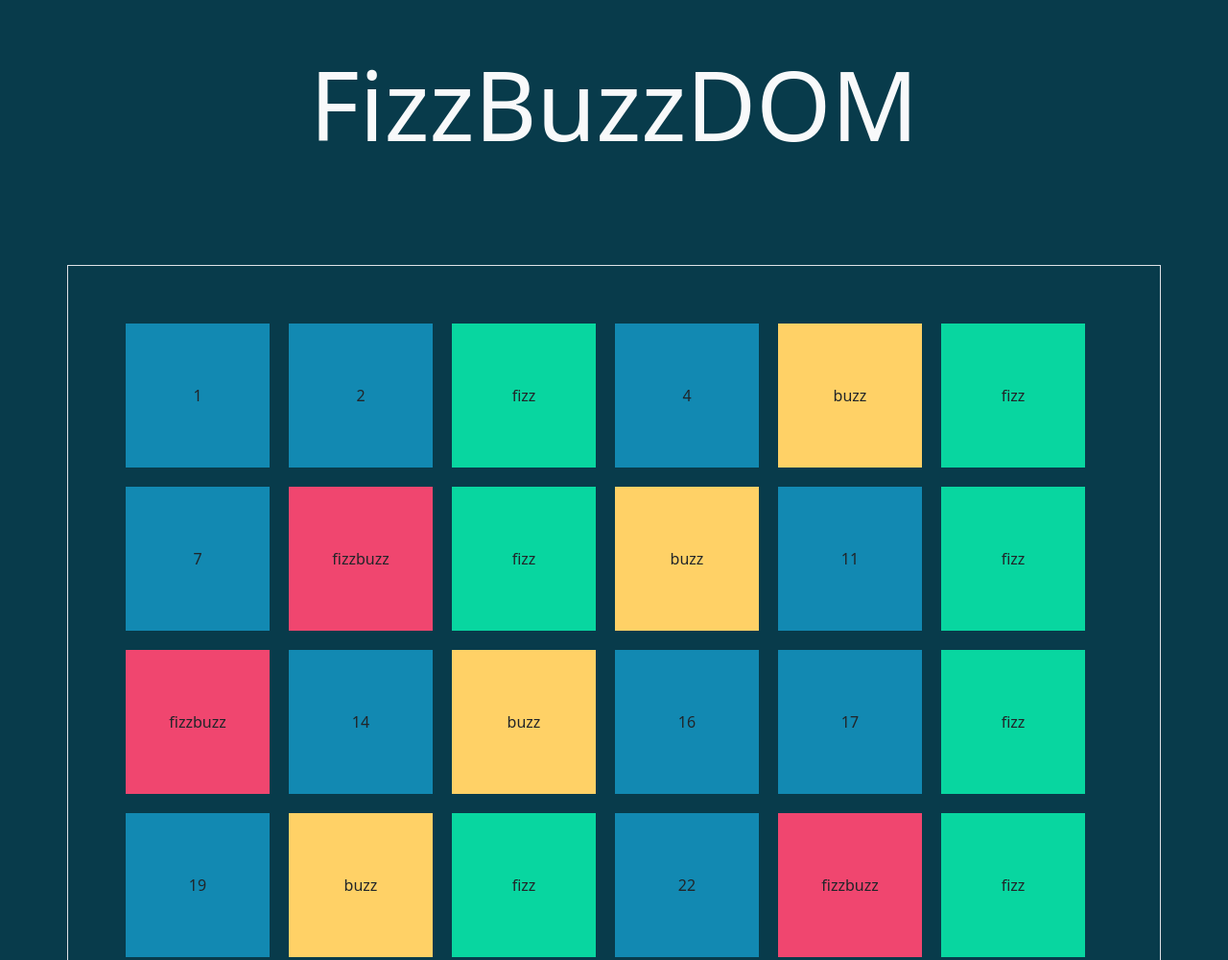
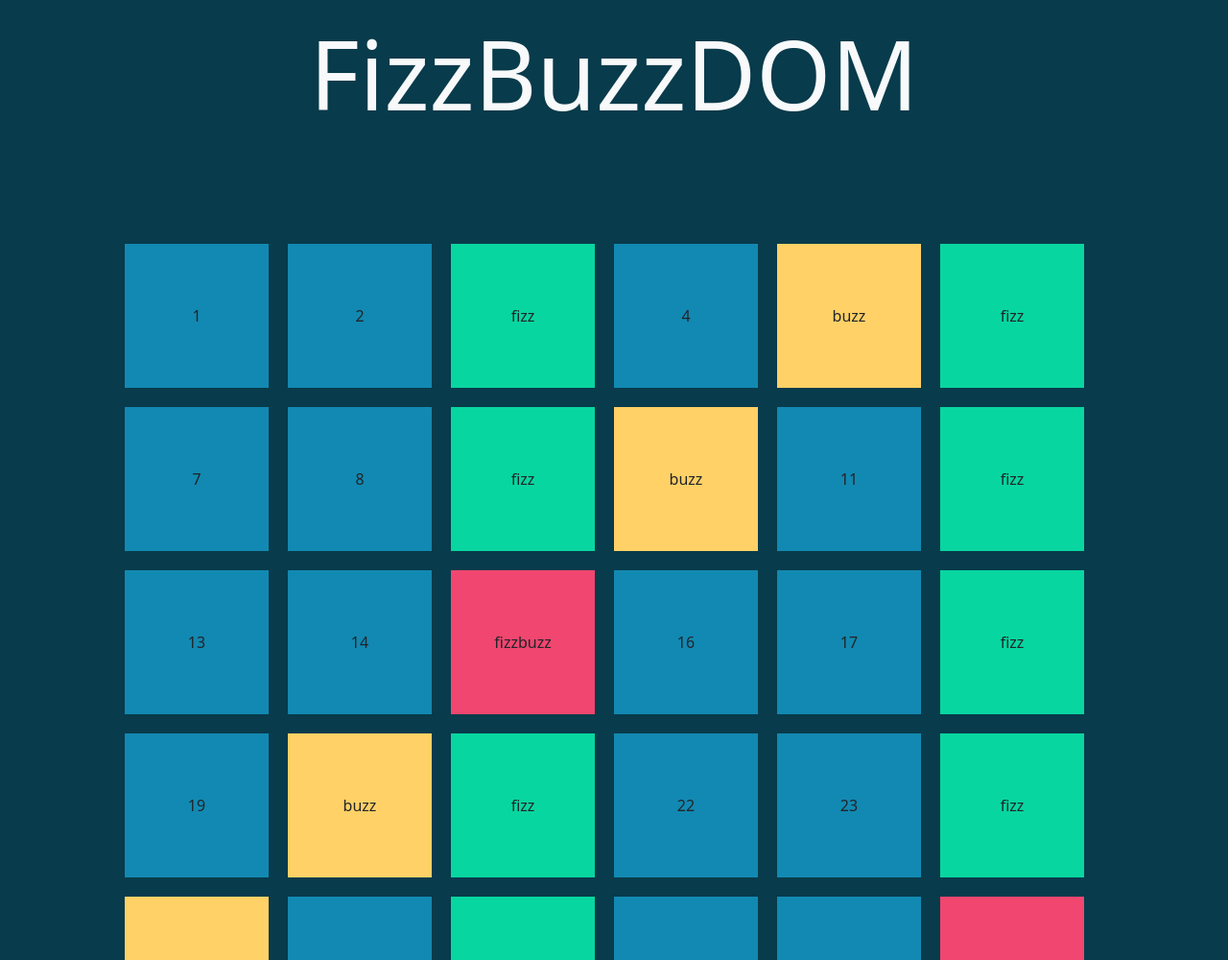
Before and after one commit to IvanoPisaniello/js-fizzbuzz, a plain HTML site: page index.html in a window 1280 px wide. Shown: the top 1000 px of the page at 96% size. Drawn offline with nearby package versions, Linux system fonts and the light colour scheme.

Commit message:
fixed fizzbuzz

```diff
--- a/index.html
+++ b/index.html
@@ -17,7 +17,7 @@
         <h1 class="title text-center">FizzBuzzDOM </h1>
         <div class="container">
             <div class="row">
-                <div class="col border my-box d-flex flex-wrap col-boxes">
+                <div class="col my-box d-flex flex-wrap col-boxes">
 
                 </div>
             </div>
--- a/main.js
+++ b/main.js
@@ -2,11 +2,14 @@
 
 for (let i = 0; i <= 100; i++) {
 
-    if (i % 5 === 0) {
+    if ((i % 3 === 0) && (i % 5 === 0)) {
+        console.log("fizzbuzz")
+    }
+    else if (i % 5 === 0) {
         console.log("buzz")
     } else if (i % 3 === 0) {
         console.log("fizz")
-    } else if ((i % 5) % 3 === 0) {
+    } else if ((i % 3 === 0) && (i % 5 === 0)) {
         console.log("fizzbuzz")
     }
     else {
@@ -31,13 +34,17 @@ for (let i = 1; i <= totalSquares; i++) {
     //inseriamo i numeri del ciclo all'interno dei quadrati
     singleSquare.innerHTML = (i);
     //inseriamo le condizioni in modo tale da inserire i diversi background e le diverse stringhe da avere all'interno dei singoli box
-    if (i % 5 === 0) {
+    if ((i % 3 === 0) && (i % 5 === 0)) {
+        singleSquare.classList.add("my-bg-danger", "d-flex", "align-items-center")
+        singleSquare.innerHTML = ("fizzbuzz");
+    }
+    else if (i % 5 === 0) {
         singleSquare.classList.add("my-bg-warning", "d-flex", "align-items-center")
         singleSquare.innerHTML = ("buzz");
     } else if (i % 3 === 0) {
         singleSquare.classList.add("my-bg-secondary", "d-flex", "align-items-center")
         singleSquare.innerHTML = ("fizz");
-    } else if ((i % 5) % 3 === 0) {
+    } else if ((i % 3 === 0) && (i % 5 === 0)) {
         singleSquare.classList.add("my-bg-danger", "d-flex", "align-items-center")
         singleSquare.innerHTML = ("fizzbuzz");
     }
@@ -50,4 +57,4 @@ for (let i = 1; i <= totalSquares; i++) {
 
 let titleEl = document.querySelector(".title");
 
-titleEl.classList.add("font-s-big", "text-light", "pt-5")
+titleEl.classList.add("font-s-big", "text-light", "pt-3")
--- a/style.css
+++ b/style.css
@@ -8,7 +8,7 @@
 }
 
 .col-boxes {
-    margin-top: 100px;
+    margin-top: 50px;
     padding: 50px;
 }
 
```
